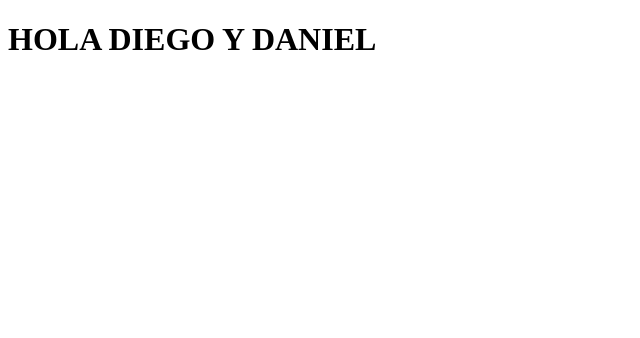
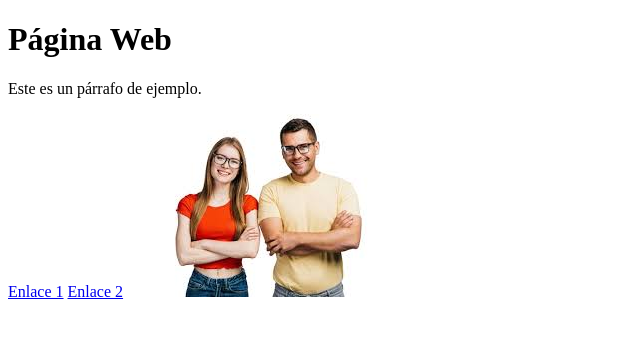
Before and after one commit to diegorodriguez70/UD-5_Tarea3_DiegoRodriguezDanielGomez, a plain HTML site: page index.html in a window 1280 px wide. Shown: the whole page, without its empty margins (0-640 px from the left). Drawn offline with Linux system fonts and the light colour scheme.

Commit message:
Update index.html

```diff
--- a/index.html
+++ b/index.html
@@ -6,6 +6,10 @@
     <title>Document</title>
 </head>
 <body>
-    <h1>HOLA DIEGO Y DANIEL</h1>
+    <h1>Página Web</h1>
+    <p>Este es un párrafo de ejemplo.</p>
+    <a href="https://es.wikipedia.org/wiki/Wikipedia:Portada">Enlace 1</a>
+    <a href="https://github.com">Enlace 2</a>
+    <img src="images.jpg" alt="">
 </body>
 </html>
```
